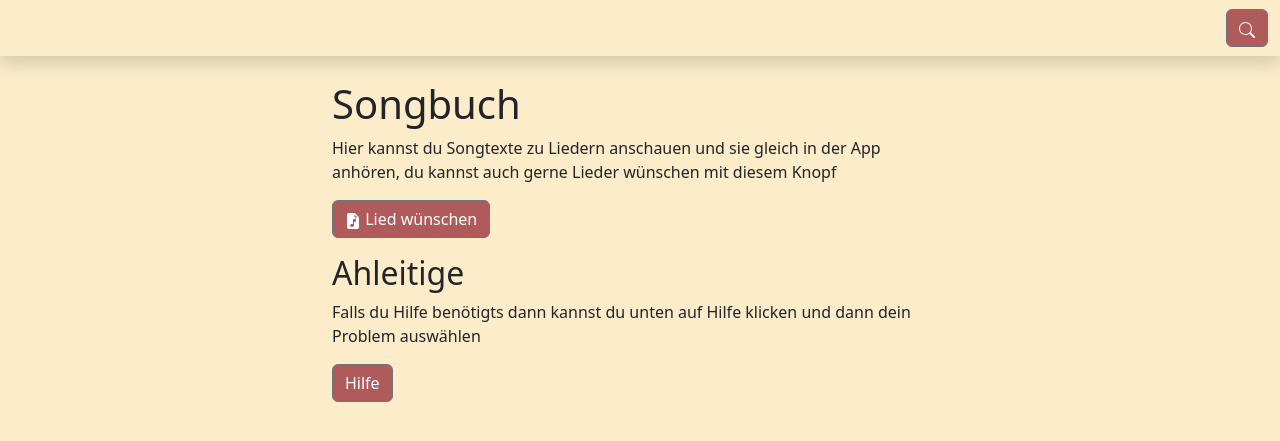
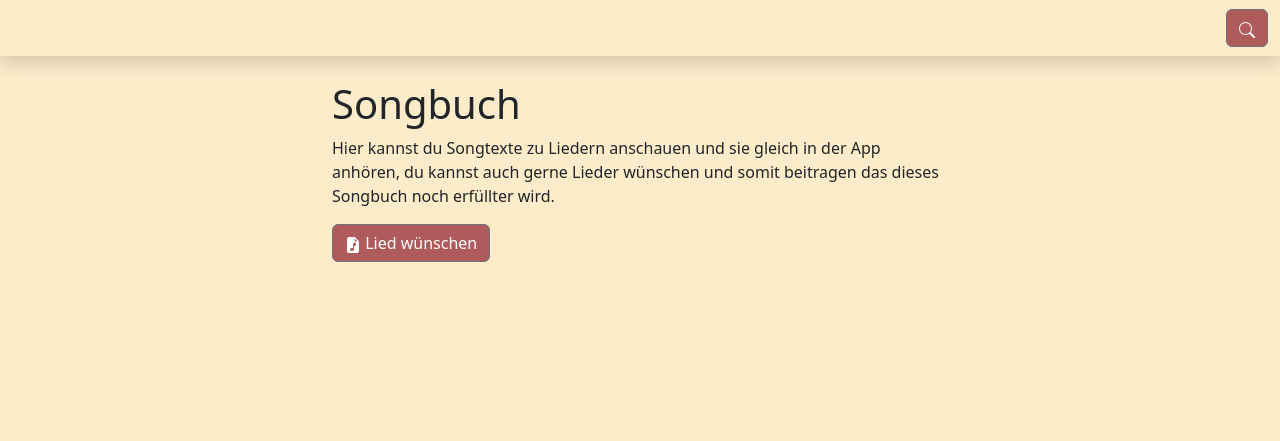
Before and after one commit to Elija-K/song-dist, a Jekyll site: the page built from index.md, in a window 1280 px wide. Shown: the top 441 px of the page. Built offline with Jekyll 4.4.1, drawn with Linux system fonts in a browser that asks for light colours.

```diff
--- a/index.md
+++ b/index.md
@@ -5,24 +5,11 @@ title: Home
 
 # Songbuch
 
-Hier kannst du Songtexte zu Liedern anschauen und sie gleich in der App anhören, du kannst auch gerne Lieder wünschen mit diesem Knopf
+Hier kannst du Songtexte zu Liedern anschauen und sie gleich in der App anhören, du kannst auch gerne Lieder wünschen und somit beitragen das dieses Songbuch noch erfüllter wird.
 
-<a href="https://n8n.justsomeone.ch/form/ae477086-27b3-46ef-ab64-b62147aa3482" class="btn btn-secondary" target="_blank">
+<a href="mailto:admin@justsomeone.ch" class="btn btn-secondary" target="_blank">
     <svg xmlns="http://www.w3.org/2000/svg" width="16" height="16" fill="currentColor" class="bi bi-file-earmark-music-fill" viewBox="0 0 16 16">
         <path d="M9.293 0H4a2 2 0 0 0-2 2v12a2 2 0 0 0 2 2h8a2 2 0 0 0 2-2V4.707A1 1 0 0 0 13.707 4L10 .293A1 1 0 0 0 9.293 0zM9.5 3.5v-2l3 3h-2a1 1 0 0 1-1-1zM11 6.64v1.75l-2 .5v3.61c0 .495-.301.883-.662 1.123C7.974 13.866 7.499 14 7 14c-.5 0-.974-.134-1.338-.377-.36-.24-.662-.628-.662-1.123s.301-.883.662-1.123C6.026 11.134 6.501 11 7 11c.356 0 .7.068 1 .196V6.89a1 1 0 0 1 .757-.97l1-.25A1 1 0 0 1 11 6.64z"></path>
     </svg>
     Lied wünschen
 </a>
-
-## Ahleitige
-Falls du Hilfe benötigts dann kannst du unten auf Hilfe klicken und dann dein Problem auswählen
-
-<a href="/help.html">
-    <button class="btn btn-secondary">Hilfe</button>
-</a>
-
-<script>
-    if (!document.cookie) {
-        document.cookie = "favorites=; expires=Mon, 07 May 2029 12:00:00 UTC; path=/";
-    }
-</script>
```
Also changed, not shown: TODO.md (+3 -1 lines), _layouts/song.html (+1 -30 lines), help.md (deleted, +0 -13 lines), install/chrome.md (deleted, +0 -10 lines), install/firefox.md (deleted, +0 -11 lines), install/safari.md (deleted, +0 -11 lines), installation.md (deleted, +0 -25 lines), install/chrome-1.jpg (deleted), install/chrome-2.jpg (deleted), install/chrome-3.jpg (deleted), install/firefox-1.jpg (deleted), install/firefox-2.jpg (deleted), install/firefox-3.jpg (deleted), install/firefox-4.jpg (deleted), 4 more files, 1 other file.
